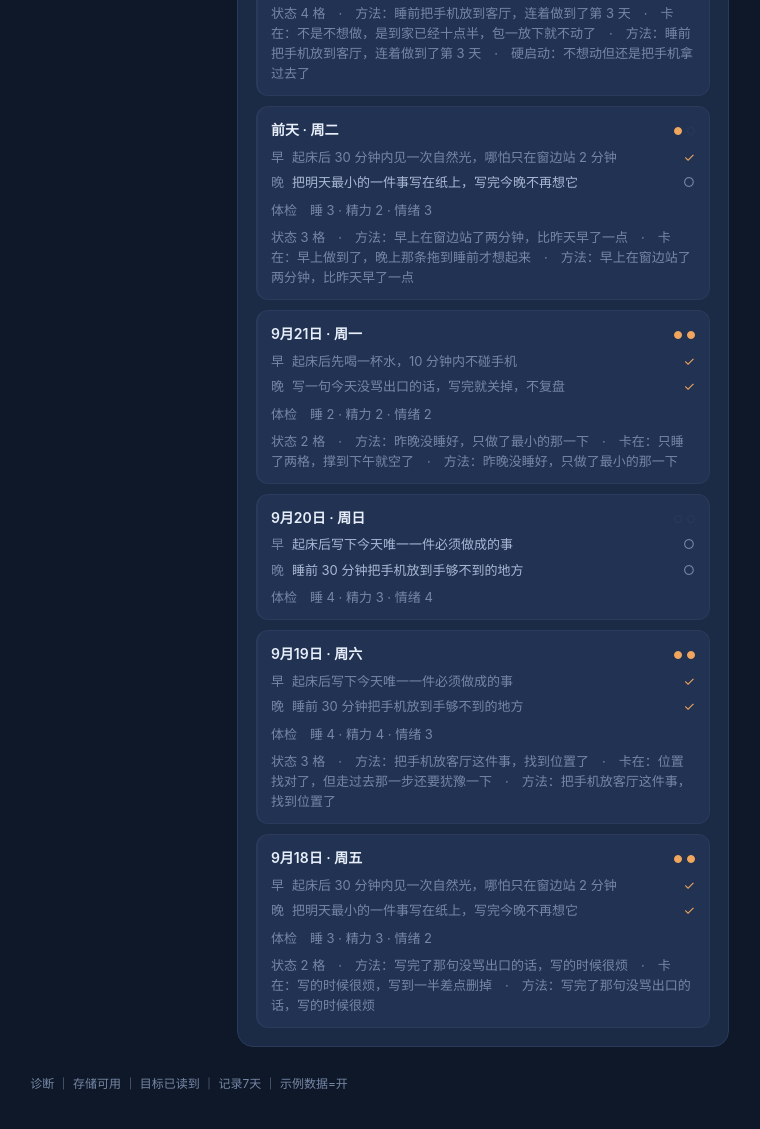
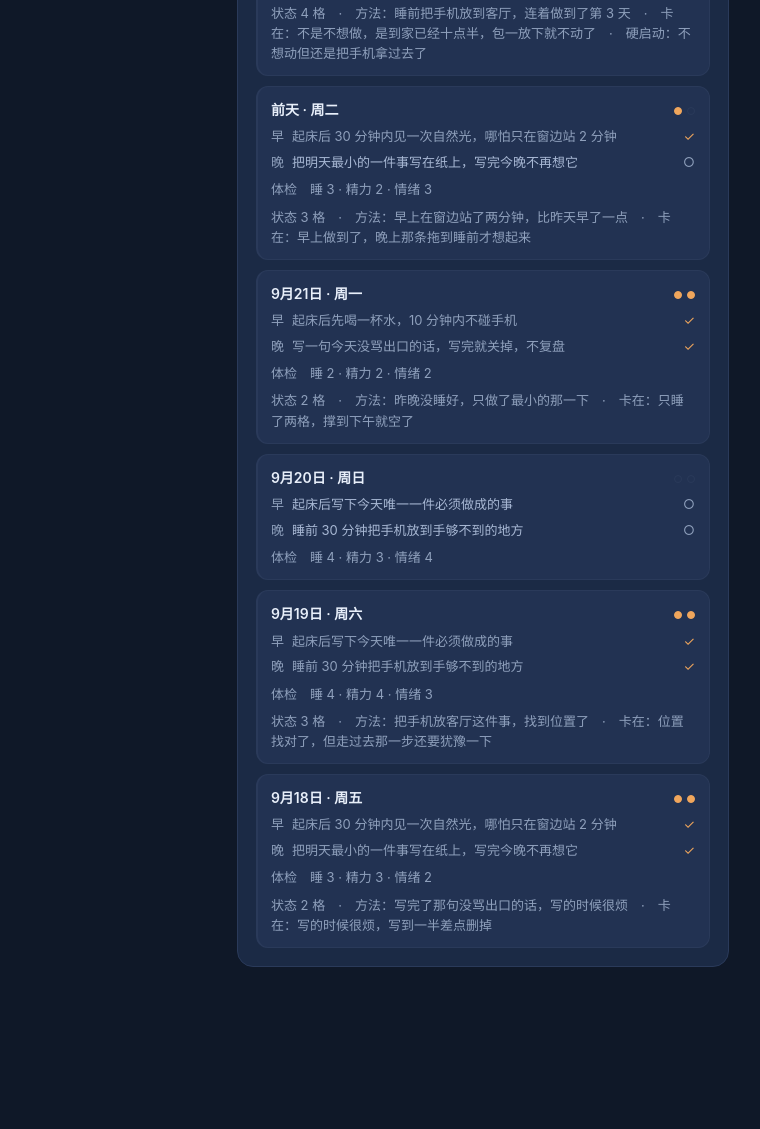
Before and after one commit to gin996hhh/vibe-coding, a plain HTML site: page records.html in a window 1280 px wide. Shown: the part 517-1646 px from the top of the page, without its empty margins (451-1211 px from the left). After the commit the page ends 1564 px from the top, so only its background shows below. Drawn offline with Linux system fonts and the light colour scheme.

Commit message:
Day 9｜修掉3处设计问题：藏诊断条、删重复方法行、灰字调亮达标
改了什么：诊断条五页默认隐藏（?debug=1 才显示）、记录台删掉重复的「方法：」输出、全站灰字 #7587A6→#8FA0BC 对比度达标
加了什么：项目级 Skill frontend-guidelines（设计规则）；.gitignore 放行 skills 目录

```diff
--- a/css/style.css
+++ b/css/style.css
@@ -18,7 +18,7 @@
   --line:      #2A3A5A;  /* 边框、分隔线 */
   --ink:       #E8EFFA;  /* 主文字 */
   --ink-2:     #A8B8D4;  /* 次文字 */
-  --ink-3:     #7587A6;  /* 三级文字、刻度、诊断条 */
+  --ink-3:     #8FA0BC;  /* 三级文字、刻度、诊断条（旧值 #7587A6 对比度 3.9 不达标，Day9 调亮） */
   --sky:       #6E9BD6;  /* 天光蓝：链接、选中、进行中 */
   --sky-deep:  #3E6BB0;  /* 主按钮 */
   --sky-hi:    #4A7CC7;  /* 主按钮悬停 */
@@ -516,5 +516,5 @@ code {
   margin: 0 0 16px;
 }
 
-/* 诊断条：验证跑通后可删 */
-#diag { margin-top: 26px; font-size: 12px; color: var(--ink-3); text-align: center; line-height: 1.8; }
+/* 诊断条：调试读数，默认隐藏——用户不该看到"仪器读数"；地址栏加 ?debug=1 才显示 */
+#diag { display: none; margin-top: 26px; font-size: 12px; color: var(--ink-3); text-align: center; line-height: 1.8; }
--- a/records.html
+++ b/records.html
@@ -229,7 +229,6 @@
         if (d.review.state_score) rs.push('状态 ' + d.review.state_score + ' 格');
         if (d.review.method_text) rs.push('方法：' + d.review.method_text);
         if (d.review.stuck_text) rs.push('卡在：' + d.review.stuck_text);
-        if (d.review.method_text) rs.push('方法：' + d.review.method_text);
         if (d.review.hard_start_text) rs.push('硬启动：' + d.review.hard_start_text);
         if (rs.length) box.appendChild(el('div', 'rec-line', rs.join('　·　')));
 
@@ -330,8 +329,14 @@
       if (forced) d.push('演示状态=' + forced);
       if (window.__err.length) d.push('⚠️ ' + window.__err.join(' ｜ '));
       var diagEl = document.getElementById('diag');
-      diagEl.textContent = '诊断 ｜ ' + d.join(' ｜ ');
-      diagEl.style.color = window.__err.length ? 'var(--danger)' : 'var(--ink-3)';
+      /* 诊断条默认不显示（?debug=1 才打开）：调试读数不给用户看 */
+      var showDiag = false;
+      try { showDiag = new URLSearchParams(location.search).get('debug') === '1'; } catch (e) {}
+      if (showDiag) {
+        diagEl.style.display = 'block';
+        diagEl.textContent = '诊断 ｜ ' + d.join(' ｜ ');
+        diagEl.style.color = window.__err.length ? 'var(--danger)' : 'var(--ink-3)';
+      }
     }
 
     /* ---------- 启动 ---------- */
```
Also changed, not shown: decompose.html (+8 -2 lines), growth.html (+8 -2 lines), reflect.html (+8 -2 lines), today.html (+8 -2 lines), .workbuddy/skills/frontend-guidelines/SKILL.md (added), 1 other file.
